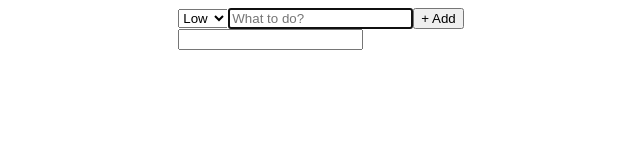
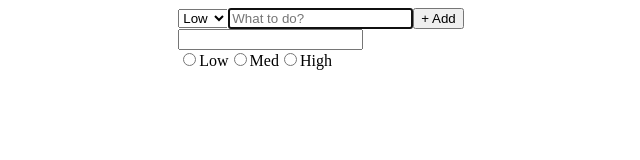
Before and after one commit to vzhurbin/jet-homework, a React (Vite) app: page / in a window 1280 px wide. Shown: the top 160 px of the page, without its empty margins (319-959 px from the left). Built offline with nearby package versions, Linux system fonts and the light colour scheme.

Commit message:
fix label SelectBox

```diff
--- a/src/components/Radio.js
+++ b/src/components/Radio.js
@@ -0,0 +1,48 @@
+import React from 'react';
+
+const labels = [
+  // {
+  //   label: 'Priority',
+  //   value: '',
+  // },
+  {
+    label: 'Low',
+    value: 'low',
+  },
+  {
+    label: 'Med',
+    value: 'med',
+  },
+  {
+    label: 'High',
+    value: 'high',
+  },
+];
+
+const Radio = props => {
+  const selectedRadio = props.selectedRadio;
+  const onChange = props.onRadioChange;
+  return (
+    <div
+      className="radio-buttons"
+    >
+      {labels.map(item => {
+        return (
+          <label
+            key={`radio${item.value}${item.label}`}
+          >
+            <input
+              type="radio"
+              value={item.value}
+              checked={selectedRadio === item.value}
+              onChange={e => onChange(e.target.value)}
+            />
+              {item.label}
+          </label>
+        );
+      })}
+    </div>
+  );
+}
+
+export default Radio;
--- a/src/components/SelectBox.js
+++ b/src/components/SelectBox.js
@@ -20,13 +20,15 @@ const labels = [
 ];
 
 const SelectBox = props => {
-  const value = props.value;
   const onChange = props.onChange;
   return (
-    <select value={value} onChange={e => onChange(e.target.value)}>
+    <select
+      label={props.label}
+      onChange={e => onChange(e.target.value)}
+    >
       {labels.map(item => {
         return (
-          <option key={`${item.value}${item.label}`}>
+          <option key={`select${item.value}${item.label}`}>
             {item.label}
           </option>
         );
--- a/src/containers/AddTodoForm.jsx
+++ b/src/containers/AddTodoForm.jsx
@@ -8,8 +8,8 @@ export default class AddTodoForm extends React.Component {
     return (
       <form onSubmit={e => this.props.addTodo(e)}>
         <SelectBox
-          value={label}
-          onChange={e => this.props.onEditLabel(e)}
+          label={label}
+          onChange={e => this.props.onChange(e)}
         />
         <input
           type="text"
--- a/src/containers/TodoList.jsx
+++ b/src/containers/TodoList.jsx
@@ -2,6 +2,7 @@ import React from "react";
 import TodoItem from "./TodoItem";
 import AddTodoForm from "./AddTodoForm";
 import TextBox from '../components/TextBox';
+import Radio from '../components/Radio';
 import { filterObject } from "../helpers";
 
 export default class TodoList extends React.Component {
@@ -9,11 +10,8 @@ export default class TodoList extends React.Component {
     query: undefined,
     todos: {},
     text: '',
-    label: ''
-  }
-
-  onFormLabelChange = event => {
-    this.setState({ label: event })
+    label: '',
+    selectedRadio: ''
   }
 
   onFormInputChange = event => {
@@ -42,19 +40,23 @@ export default class TodoList extends React.Component {
     const todosObj = {...this.state.todos};
     const query = this.state.query;
     const todosKeys = query ? filterObject(todosObj, query) : Object.keys(todosObj);
-    const text = this.state.text;
 
     return (
       <div>
         <AddTodoForm
-          text={text}
-          onEditLabel={this.onFormLabelChange}
-          onFormInputChange={this.onFormInputChange}
+          text={this.state.text}
+          label={this.state.label}
+          onChange={value => this.setState({ label: value })}
+          onFormInputChange={e => this.setState({ text: e.target.value })}
           addTodo={this.addTodo}
         />
         <TextBox
           value={query}
           onChange={value => this.setState({ query: value })}
+        />
+        <Radio
+          selectedRadio = {this.state.selectedRadio}
+          onRadioChange={value => this.setState({ selectedRadio: value })}
         />
         <ul>
           {todosKeys.map(key => {
```
Also changed, not shown: src/components/TextBox.js (+8 -2 lines).
